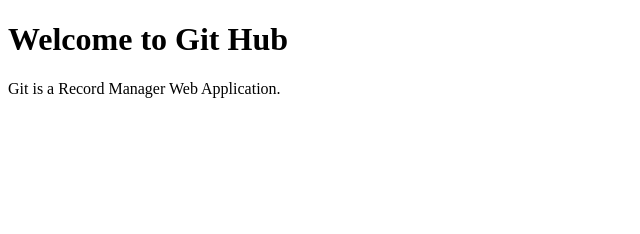
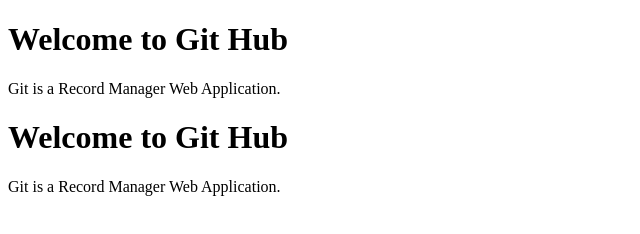
Before and after one commit to Muhammad-Bilal-501/first, a plain HTML site: page index.html in a window 1280 px wide. Shown: the whole page, without its empty margins (0-640 px from the left). Drawn offline with Linux system fonts and the light colour scheme.

Commit message:
second version

```diff
--- a/index.html
+++ b/index.html
@@ -9,5 +9,7 @@
 <body>
     <h1>Welcome to Git Hub</h1>
     <p>Git is a Record Manager Web Application. </p>
+    <h1>Welcome to Git Hub</h1>
+    <p>Git is a Record Manager Web Application. </p>
 </body>
 </html>
```
